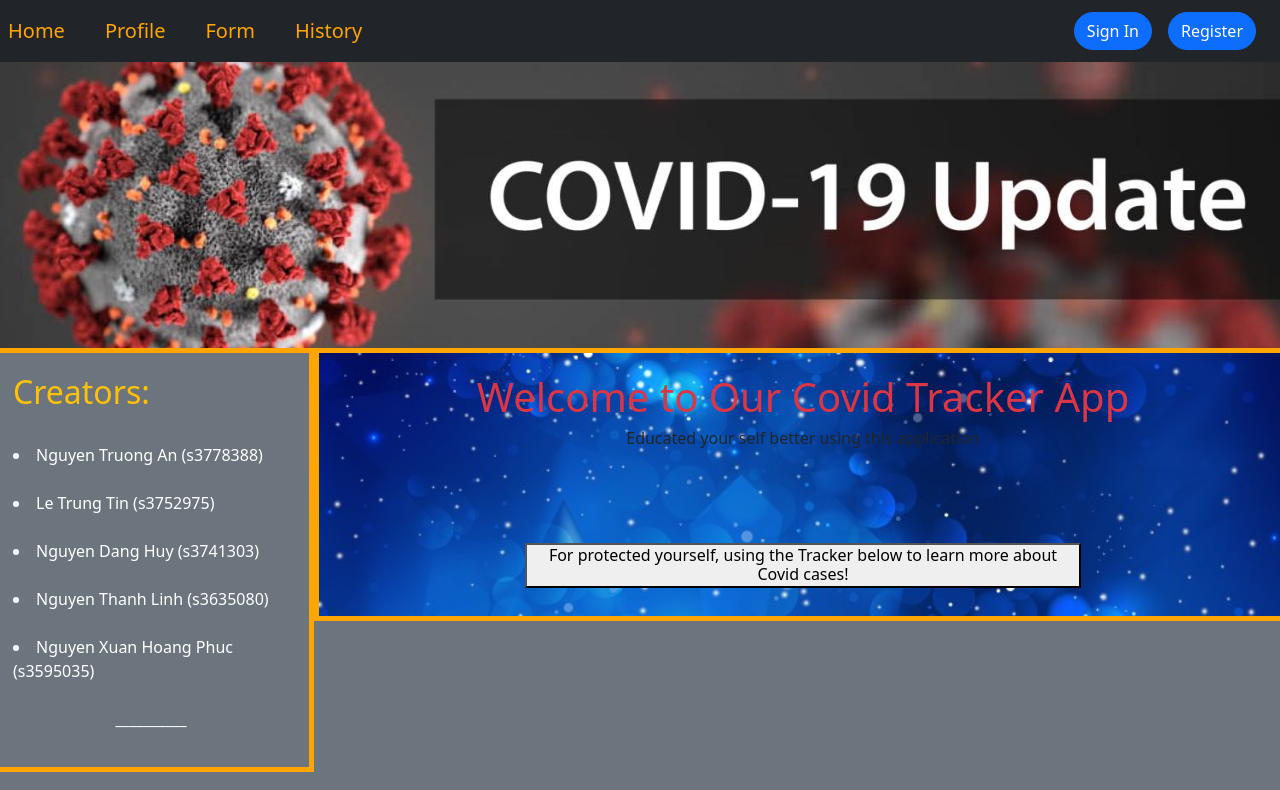
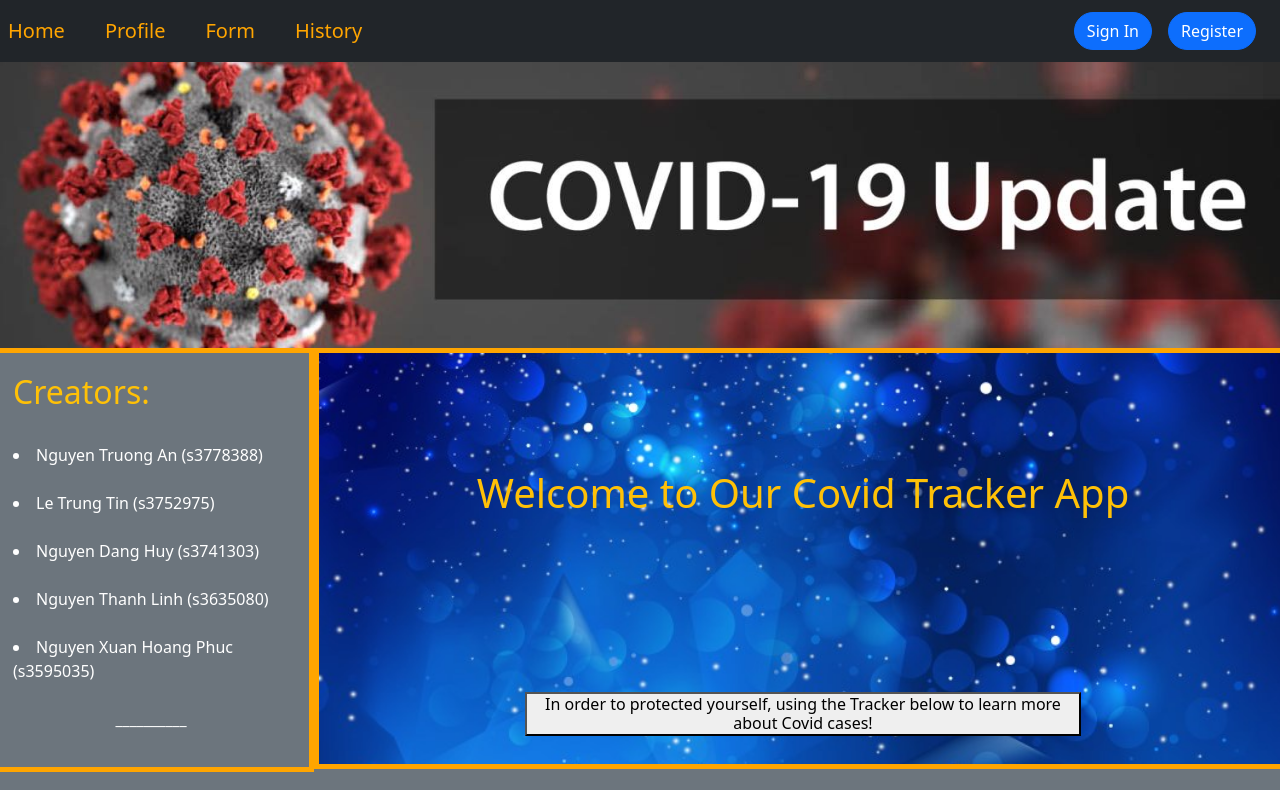
Before and after one commit to jeremy-lee02/Covid19_Web, a React (Create React App) app in the folder Client/: page / in a window 1280 px wide. Shown: the top 790 px of the page. Built offline with nearby package versions, Linux system fonts and the light colour scheme; no server answers.

Commit message:
update Navigation.js

```diff
--- a/Client/src/Components/Navigation.js
+++ b/Client/src/Components/Navigation.js
@@ -93,11 +93,16 @@ export function Home() {
           <br/>
           <p className="text-center">__________</p>
         </div>
-        <div className = "backGroundImg col-sm-9 contain">
-          <h1 className="text-center text-danger">Welcome to Our Covid Tracker App</h1>
-          <h6 className="text-center text-body">Educated your self better using this application</h6>
-
-          <h6 className="formstyle text-center text-light"><button className="bContain">For protected yourself, using the Tracker below to learn more about Covid cases!</button></h6>
+        <div className = "col-sm-9 backGroundImg contain">
+          <br/>
+          <br/>
+          <br/>
+          <br/>
+          <h1 className="text-center text-warning">Welcome to Our Covid Tracker App</h1>
+          <br/>
+          <br/>
+          <br/>
+          <h6 className="formstyle text-center text-light"><button className="bContain">In order to protected yourself, using the Tracker below to learn more about Covid cases!</button></h6>
         </div>
       </div>
       <div>
```
